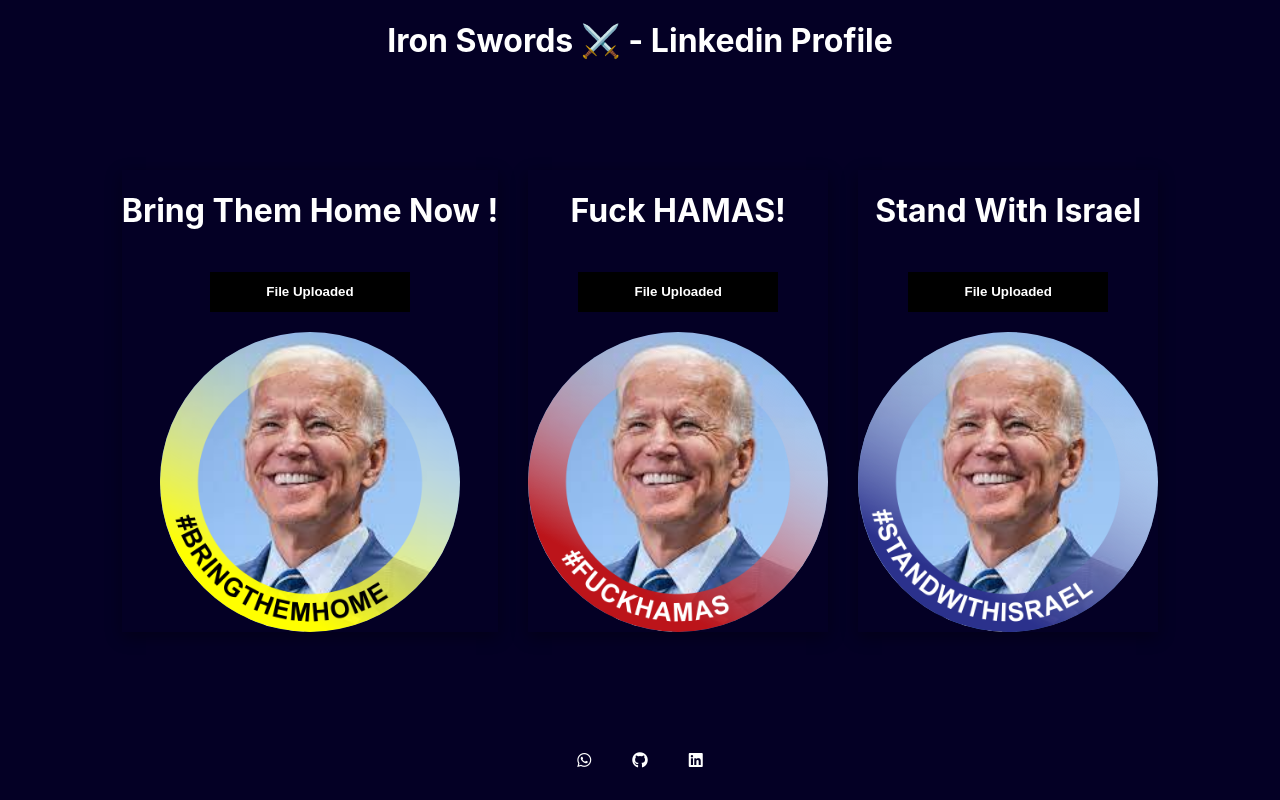
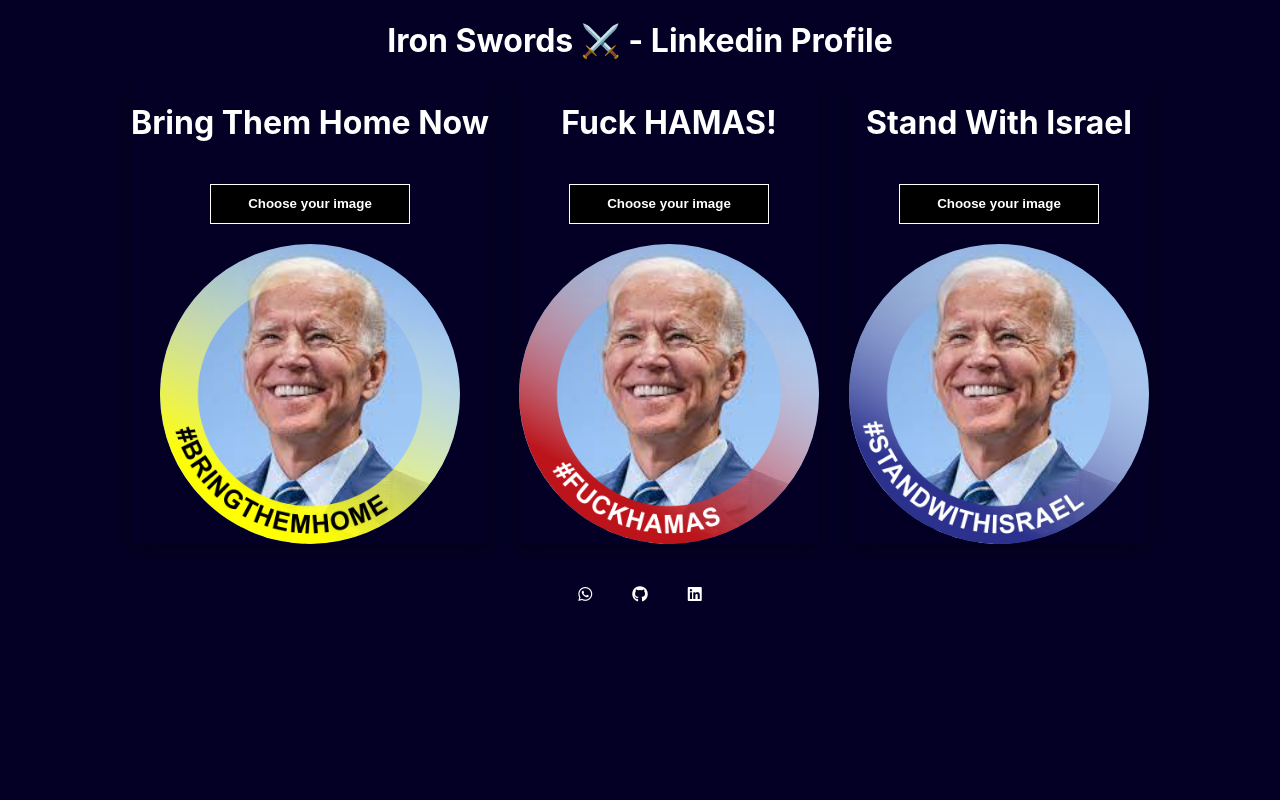
Before and after one commit to Shmuelmb/photo-editor, a Vue app: page / in a window 1280 px wide. Built offline with nearby package versions, Linux system fonts and the light colour scheme.

Commit message:
minor change

```diff
--- a/src/App.vue
+++ b/src/App.vue
@@ -14,7 +14,6 @@
 
 <style scoped>
 .center-col {
-  height: 100vh;
   display: flex;
   flex-direction: column;
   align-items: center;
--- a/src/assets/base.css
+++ b/src/assets/base.css
@@ -5,4 +5,6 @@
   font-family: "Inter", sans-serif;
   display: flex;
   justify-content: center;
+  height: 100vh;
+  width: 100vw;
 }
--- a/src/components/ChooseYourEditComponent.vue
+++ b/src/components/ChooseYourEditComponent.vue
@@ -9,7 +9,7 @@
 <script setup>
 import InputComponent from "./InputComponent.vue";
 const cards = [
-  { imgSrc: "bringThemHomeNow.png", title: "Bring Them Home Now !", id: "a" },
+  { imgSrc: "bringThemHomeNow.png", title: "Bring Them Home Now", id: "a" },
   { imgSrc: "fuckhamas.png", title: "Fuck HAMAS!", id: "b" },
   { imgSrc: "stand.png", title: "Stand With Israel", id: "c" },
 ];
--- a/src/components/FooterComponent.vue
+++ b/src/components/FooterComponent.vue
@@ -22,7 +22,7 @@
   display: flex;
   justify-content: center;
   text-align: center;
-
+  margin-top: 10px;
   color: white;
 }
 .contact-me-icons {
--- a/src/components/InputComponent.vue
+++ b/src/components/InputComponent.vue
@@ -1,9 +1,12 @@
 <template>
   <div class="input-component">
     <h1>{{ props.card.title }}</h1>
-    <input @change="inputHandler" type="file" />
+    <input @change="inputHandler" type="file" required />
     <div v-if="imageState">
       <ResultComponent :imageState="imageState" :card="card" />
+      <p :class="imageState !== 'jobiden.jpg' ? 'download-title' : 'none'">
+        To download your new Linkedin profile photo click on the image
+      </p>
     </div>
   </div>
 </template>
@@ -51,7 +54,8 @@
   opacity: 0.8;
 }
 input:before {
-  background: #f88cc9;
+  background: #000000;
+  border: 1px solid #fff;
   content: "Upload Profile Photo...";
   color: #fff;
   font-weight: bold;
@@ -60,7 +64,6 @@
   align-items: center;
   justify-content: center;
   pointer-events: none;
-
   position: absolute;
   top: 0;
   left: 0;
@@ -69,10 +72,19 @@
 }
 
 input:invalid:before {
-  content: "Please Upload File";
+  content: "Choose your image";
 }
 input:valid:before {
-  content: "File Uploaded";
+  content: "Image Uploaded";
   background: #000000;
 }
+.download-title {
+  font-weight: bold;
+  font-size: 10px;
+  text-align: center;
+  display: block;
+}
+.none {
+  display: none;
+}
 </style>
```
